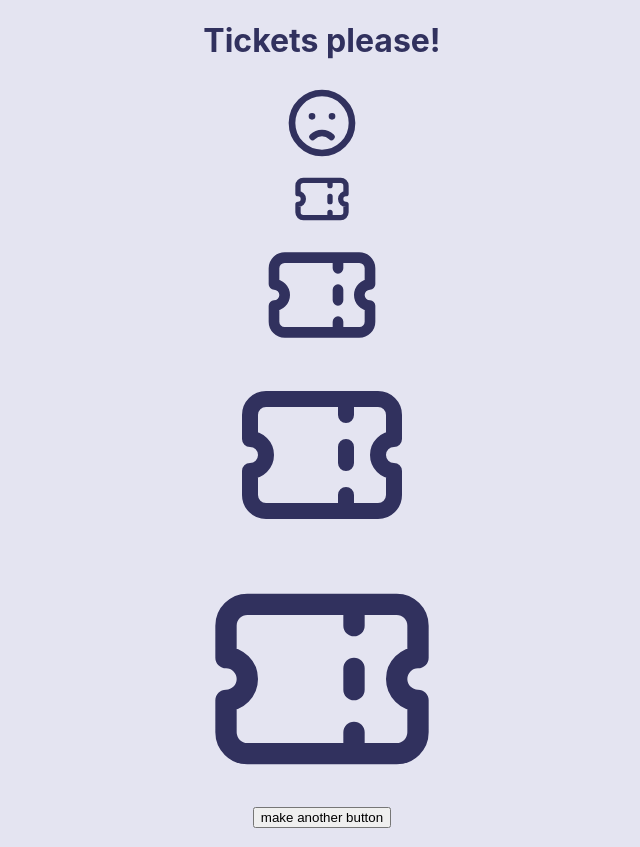
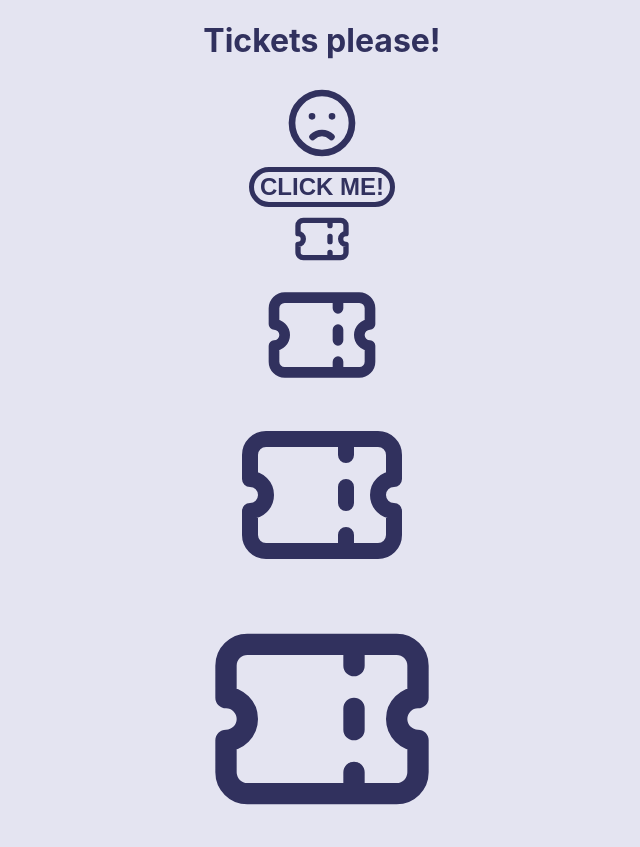
Before and after one commit to marwinburesch/capstone, a React (Create React App) app: page / in a window 1280 px wide. Shown: the whole page, without its empty margins (318-958 px from the left). Built offline with nearby package versions, Linux system fonts and the light colour scheme.

Commit message:
Add CTA Button

```diff
--- a/src/App.js
+++ b/src/App.js
@@ -1,4 +1,5 @@
 import "./App.css";
+import ButtonCTA from "./components/ButtonCTA";
 import IconToggle from "./components/IconToggle";
 import Logo from "./components/Logo";
 import { ReactComponent as HappySmiley } from "./icons/HappySmiley.svg";
@@ -12,11 +13,11 @@ function App() {
         componentA={<HappySmiley className='icon' />}
         componentB={<SadSmiley className='icon' />}
       />
+      <ButtonCTA text={"CLICK ME!"} />
       <Logo size='s' />
       <Logo size='m' />
       <Logo size='l' />
       <Logo size='xl' />
-      <button>make another button</button>
     </div>
   );
 }
--- /dev/null
+++ b/src/components/ButtonCTA.js
@@ -0,0 +1,5 @@
+import styles from "./ButtonCTA.module.css";
+
+export default function ButtonCTA({ text }) {
+  return <button className={styles.regular}>{text}</button>;
+}
--- /dev/null
+++ b/src/components/ButtonCTA.module.css
@@ -0,0 +1,14 @@
+.regular {
+  background-color: transparent;
+  color: var(--primary-color);
+  border-radius: 99em;
+  border: 5px solid var(--primary-color);
+  font-weight: bold;
+  font-size: 1.5em;
+  cursor: pointer;
+  transition: transform 0.2s;
+}
+
+.regular:active {
+  transform: scale(0.8);
+}
--- a/src/index.css
+++ b/src/index.css
@@ -1,3 +1,8 @@
+:root {
+  --primary-color: #31315e;
+  --primary-bg-color: #e4e4f1;
+}
+
 body {
   margin: 0;
   font-family: -apple-system, BlinkMacSystemFont, "Segoe UI", "Roboto", "Oxygen",
@@ -5,8 +10,8 @@ body {
     sans-serif;
   -webkit-font-smoothing: antialiased;
   -moz-osx-font-smoothing: grayscale;
-  background-color: #e4e4f1;
-  color: #31315e;
+  background-color: var(--primary-bg-color);
+  color: var(--primary-color);
 }
 
 code {
```
